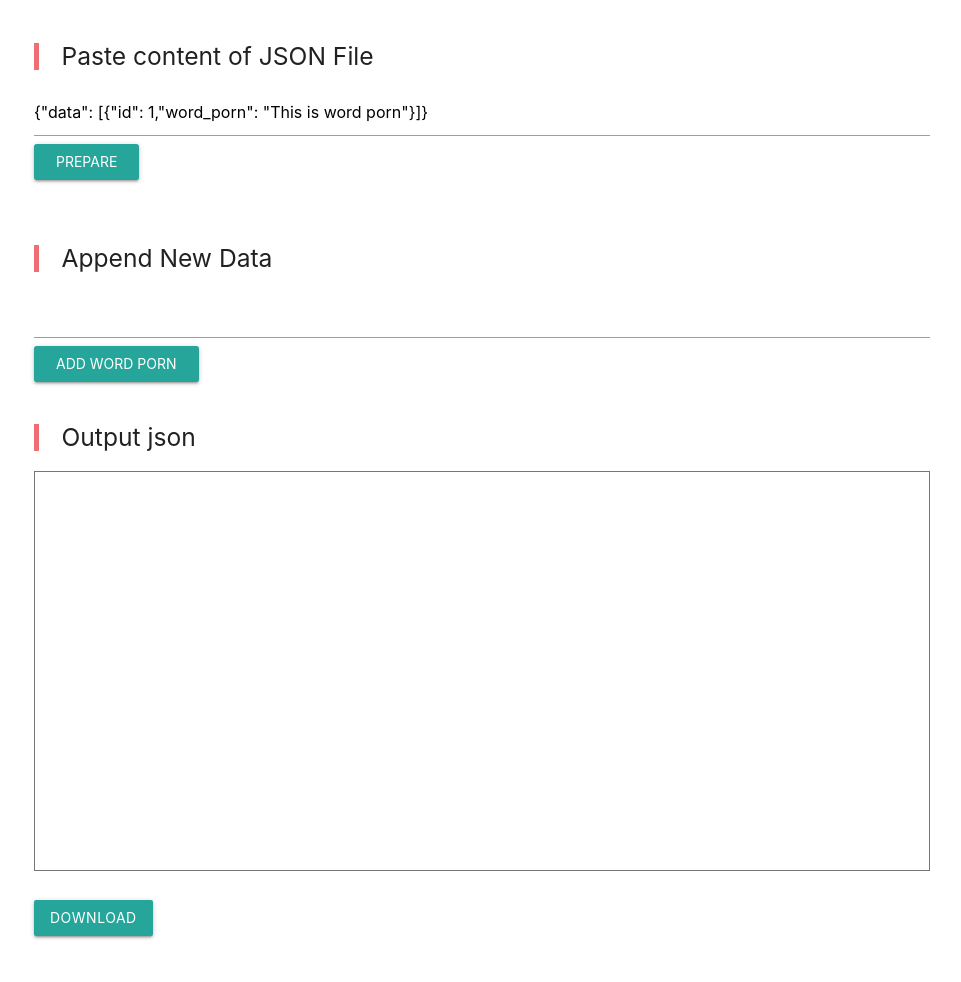
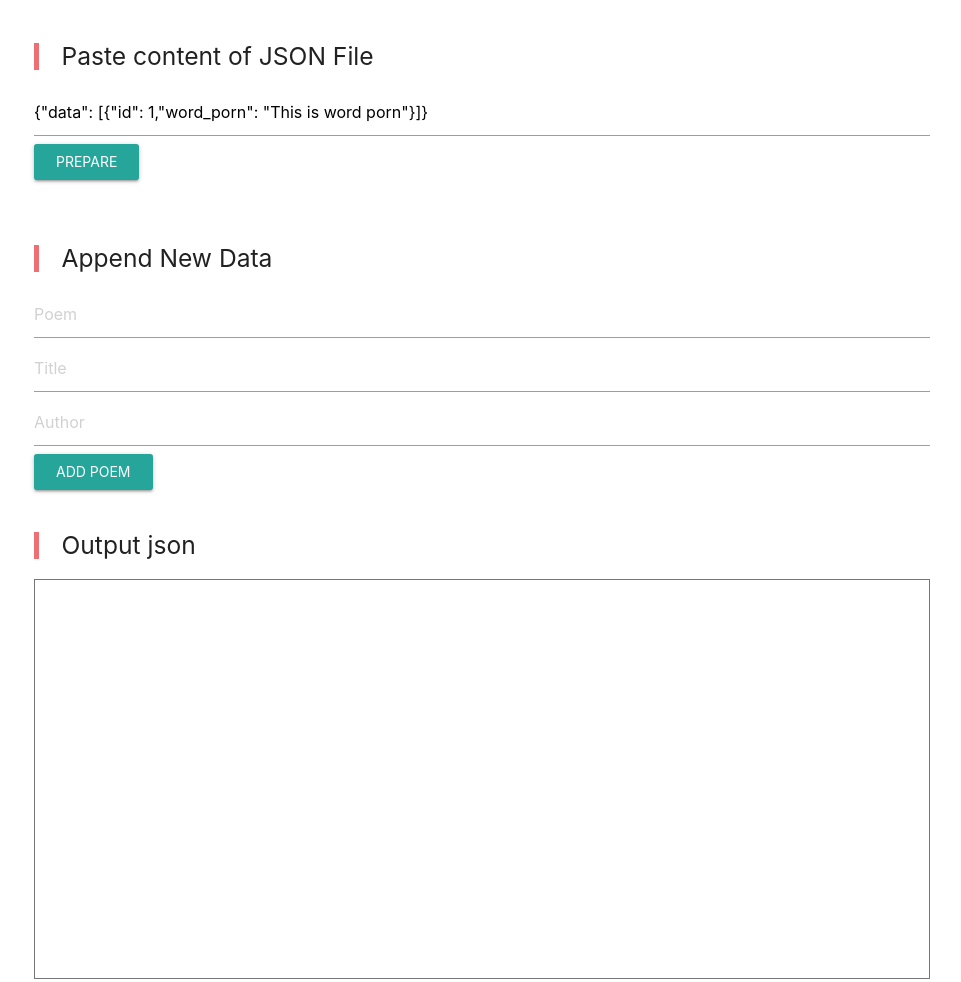
Before and after one commit to aashutoshrestha/datainputjson, a plain HTML site: page index.html in a window 1280 px wide. Shown: the top 982 px of the page, without its empty margins (158-1119 px from the left). Before the commit the page ends 959 px from the top, so only its background shows below. Drawn offline with nearby package versions, Linux system fonts and the light colour scheme.

Commit message:
Update index.html

```diff
--- a/index.html
+++ b/index.html
@@ -36,8 +36,10 @@
             <br>
             <blockquote><h5>Append New Data</h5></blockquote>
             <form>
-                    <input type="text" id="input_word_porn" value="">
-                    <input id="btn"  type="button" class="waves-effect waves-light btn" value="Add Word Porn" onclick="addToJson()" />
+                    <input type="text" id="input_word_porn" value="" placeholder="Poem">
+                    <input type ="text" id ="title" value="" placeholder="Title">
+                    <input type ="text" id="author" value="" placeholder="Author">
+                    <input id="btn"  type="button" class="waves-effect waves-light btn" value="Add Poem" onclick="addToJson()" />
 
                 </form>
             <br>
@@ -68,11 +70,15 @@
             }
             function addToJson() {
                 var wordPorn = document.getElementById('input_word_porn').value;
+                var titlePoem = document.getElementById('title').value;
+                var authorPoem = document.getElementById('author').value;
                 let lastDataInput = inputJson.data.length - 1
                 let lastData = inputJson.data[lastDataInput]
                 let appendJson = {
                     "id": lastData.id + 1,
-                    "word_porn": wordPorn
+                    "desc": wordPorn,
+                    "author": authorPoem,
+                    "title" : titlePoem
                 }
                 inputJson.data.push(appendJson)
                 document.getElementById('output').innerHTML = JSON.stringify(inputJson, null, 4);
```
